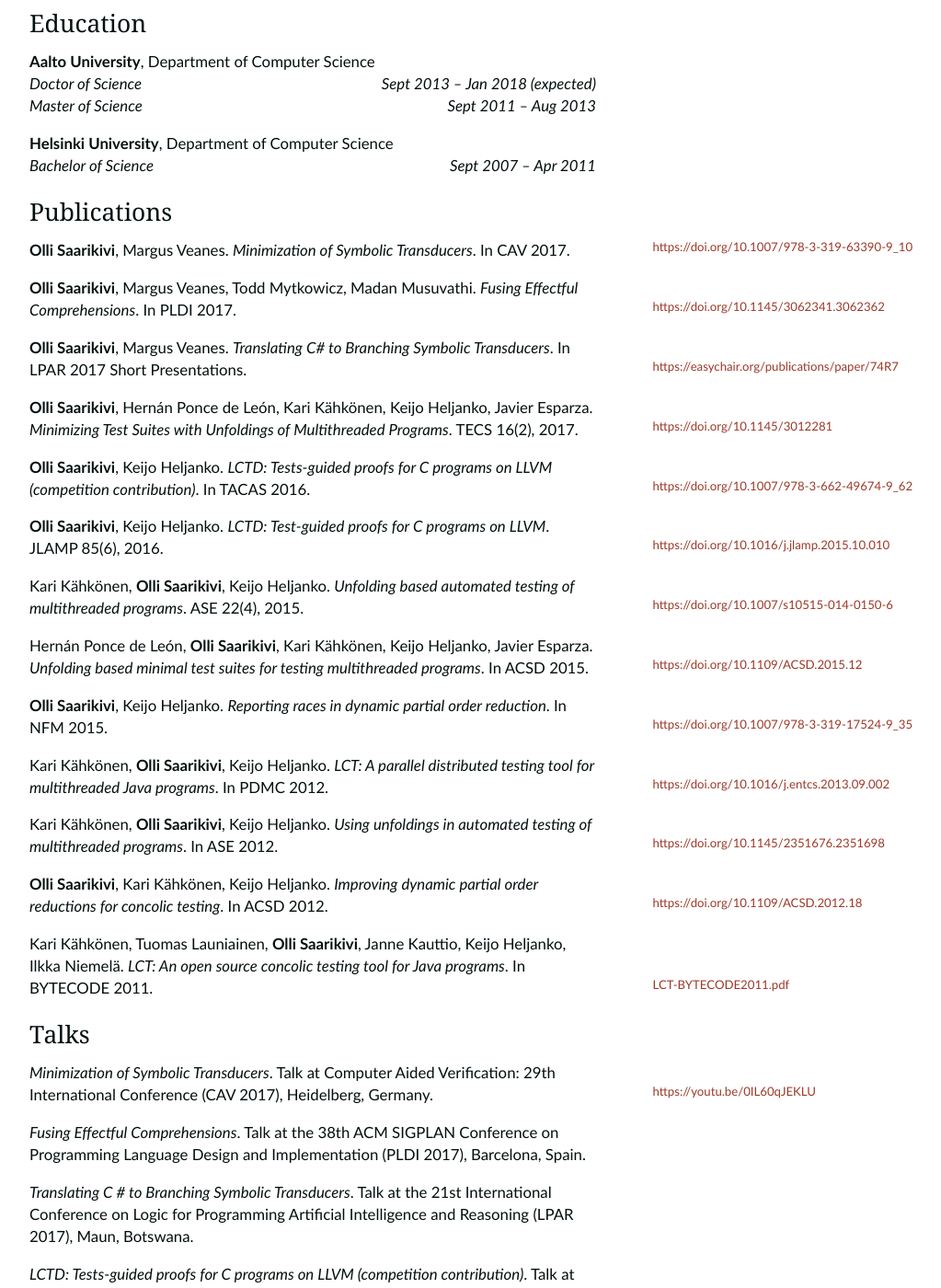
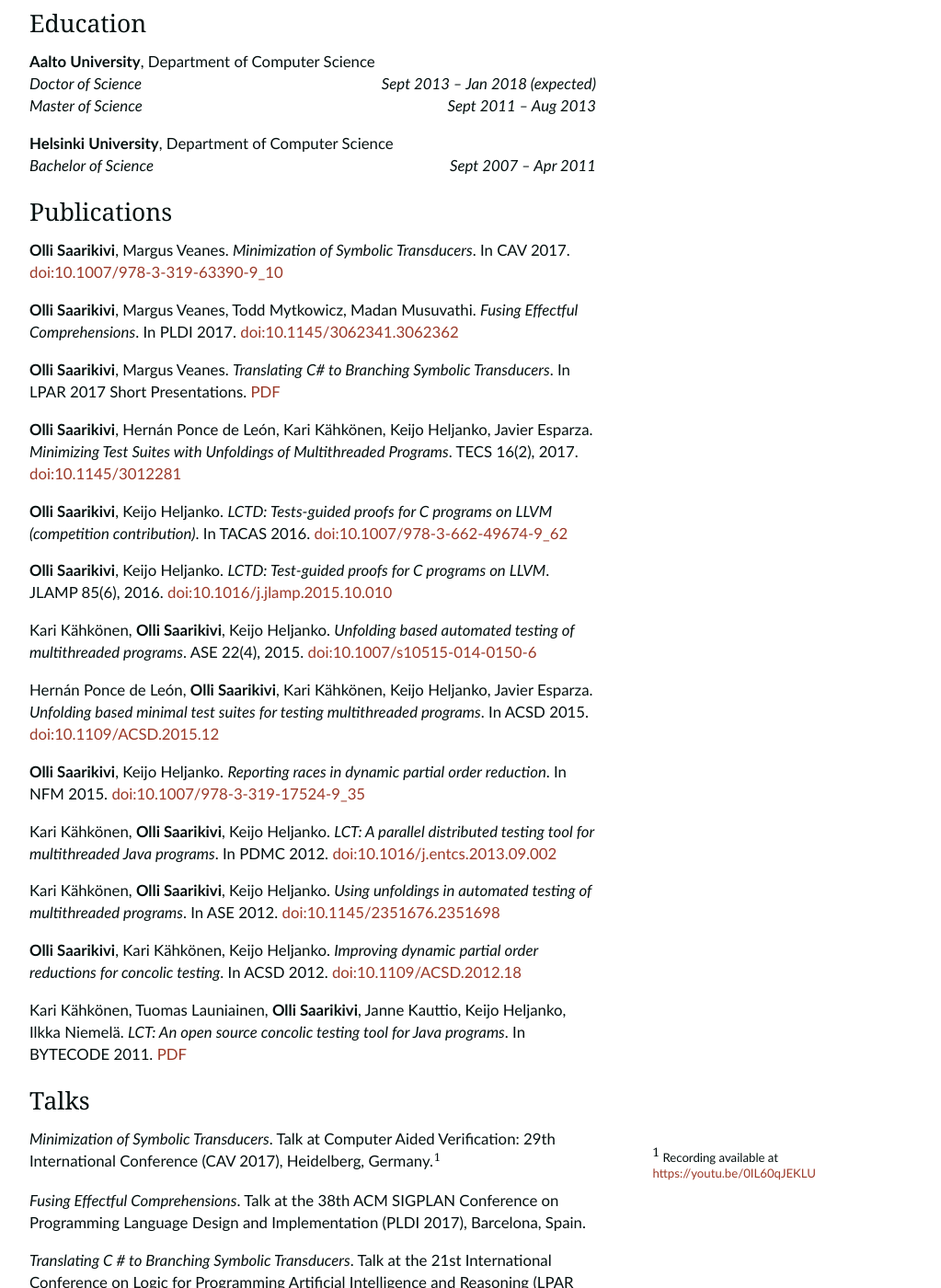
Before and after one commit to OlliSaarikivi/homepage, a Jekyll site: the page built from cv.md, in a window 1280 px wide and 1400 px high, scrolled down 820 px. Shown: the whole window at 92% size, without its empty margins (128-1151 px from the left). Built offline with Jekyll 4.4.1, drawn with Linux system fonts in a browser that asks for light colours.

Commit message:
Update CV.md and related files

```diff
--- a/cv.md
+++ b/cv.md
@@ -42,71 +42,71 @@ Developed frontend, backend and optimizations for a stream comprehension compile
 **Olli Saarikivi**, Margus Veanes.
 *Minimization of Symbolic Transducers*.
 In CAV 2017.
-<span class="automargin"><https://doi.org/10.1007/978-3-319-63390-9_10></span>
+[doi:10.1007/978-3-319-63390-9_10](https://doi.org/10.1007/978-3-319-63390-9_10)
 
 **Olli Saarikivi**, Margus Veanes, Todd Mytkowicz, Madan Musuvathi.
 *Fusing Effectful Comprehensions*.
 In PLDI 2017.
-<span class="automargin"><https://doi.org/10.1145/3062341.3062362></span>
+[doi:10.1145/3062341.3062362](https://doi.org/10.1145/3062341.3062362)
 
 **Olli Saarikivi**, Margus Veanes.
 *Translating C# to Branching Symbolic Transducers*.
 In LPAR 2017 Short Presentations.
-<span class="automargin"><https://easychair.org/publications/paper/74R7></span>
+[PDF](/Translating_C_to_Branching_Symbolic_Transducers.pdf)
 
 **Olli Saarikivi**, Hernán Ponce de León, Kari Kähkönen, Keijo Heljanko, Javier Esparza.
 *Minimizing Test Suites with Unfoldings of Multithreaded Programs*.
 TECS 16(2), 2017.
-<span class="automargin"><https://doi.org/10.1145/3012281></span>
+[doi:10.1145/3012281](https://doi.org/10.1145/3012281)
 
 **Olli Saarikivi**, Keijo Heljanko.
 *LCTD: Tests-guided proofs for C programs on LLVM (competition contribution)*.
 In TACAS 2016.
-<span class="automargin"><https://doi.org/10.1007/978-3-662-49674-9_62></span>
+[doi:10.1007/978-3-662-49674-9_62](https://doi.org/10.1007/978-3-662-49674-9_62)
 
 **Olli Saarikivi**, Keijo Heljanko.
 *LCTD: Test-guided proofs for C programs on LLVM*.
 JLAMP 85(6), 2016.
-<span class="automargin"><https://doi.org/10.1016/j.jlamp.2015.10.010></span>
+[doi:10.1016/j.jlamp.2015.10.010](https://doi.org/10.1016/j.jlamp.2015.10.010)
 
 Kari Kähkönen, **Olli Saarikivi**, Keijo Heljanko.
 *Unfolding based automated testing of multithreaded programs*.
 ASE 22(4), 2015.
-<span class="automargin"><https://doi.org/10.1007/s10515-014-0150-6></span>
+[doi:10.1007/s10515-014-0150-6](https://doi.org/10.1007/s10515-014-0150-6)
 
 Hernán Ponce de León, **Olli Saarikivi**, Kari Kähkönen, Keijo Heljanko, Javier Esparza.
 *Unfolding based minimal test suites for testing multithreaded programs*.
 In ACSD 2015.
-<span class="automargin"><https://doi.org/10.1109/ACSD.2015.12></span>
+[doi:10.1109/ACSD.2015.12](https://doi.org/10.1109/ACSD.2015.12)
 
 **Olli Saarikivi**, Keijo Heljanko.
 *Reporting races in dynamic partial order reduction*.
 In NFM 2015.
-<span class="automargin"><https://doi.org/10.1007/978-3-319-17524-9_35></span>
+[doi:10.1007/978-3-319-17524-9_35](https://doi.org/10.1007/978-3-319-17524-9_35)
 
 Kari Kähkönen, **Olli Saarikivi**, Keijo Heljanko.
 *LCT: A parallel distributed testing tool for multithreaded Java programs*.
 In PDMC 2012.
-<span class="automargin"><https://doi.org/10.1016/j.entcs.2013.09.002></span>
+[doi:10.1016/j.entcs.2013.09.002](https://doi.org/10.1016/j.entcs.2013.09.002)
 
 Kari Kähkönen, **Olli Saarikivi**, Keijo Heljanko.
 *Using unfoldings in automated testing of multithreaded programs*.
 In ASE 2012.
-<span class="automargin"><https://doi.org/10.1145/2351676.2351698></span>
+[doi:10.1145/2351676.2351698](https://doi.org/10.1145/2351676.2351698)
 
 **Olli Saarikivi**, Kari Kähkönen, Keijo Heljanko.
 *Improving dynamic partial order reductions for concolic testing*.
 In ACSD 2012.
-<span class="automargin"><https://doi.org/10.1109/ACSD.2012.18></span>
+[doi:10.1109/ACSD.2012.18](https://doi.org/10.1109/ACSD.2012.18)
 
 Kari Kähkönen, Tuomas Launiainen, **Olli Saarikivi**, Janne Kauttio, Keijo Heljanko, Ilkka Niemelä.
 *LCT: An open source concolic testing tool for Java programs*.
 In BYTECODE 2011.
-<span class="automargin">[LCT-BYTECODE2011.pdf](/LCT-BYTECODE2011.pdf)</span>
+[PDF](/LCT_An_Open_Source_Concolic_Testing_Tool_for_Java_Programs.pdf)
 
 ## Talks
 
-*Minimization of Symbolic Transducers*. Talk at Computer Aided Verification: 29th International Conference (CAV 2017), Heidelberg, Germany. <span class="automargin"><https://youtu.be/0IL60qJEKLU></span>
+*Minimization of Symbolic Transducers*. Talk at Computer Aided Verification: 29th International Conference (CAV 2017), Heidelberg, Germany.{% include sidenote content="Recording available at <https://youtu.be/0IL60qJEKLU>" %}
 
 *Fusing Effectful Comprehensions*. Talk at the 38th ACM SIGPLAN Conference on Programming Language Design and Implementation (PLDI 2017), Barcelona, Spain.
 
```
Also changed, not shown: 4 other files.
